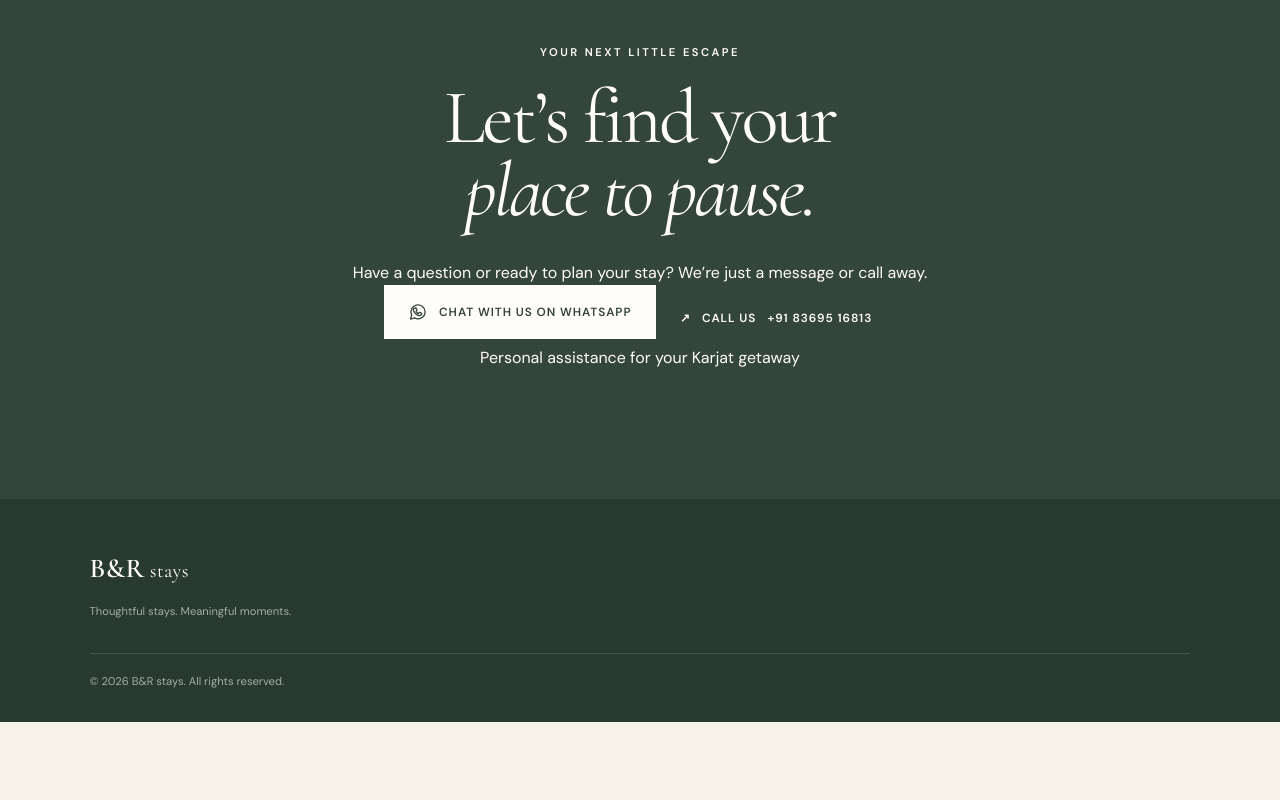
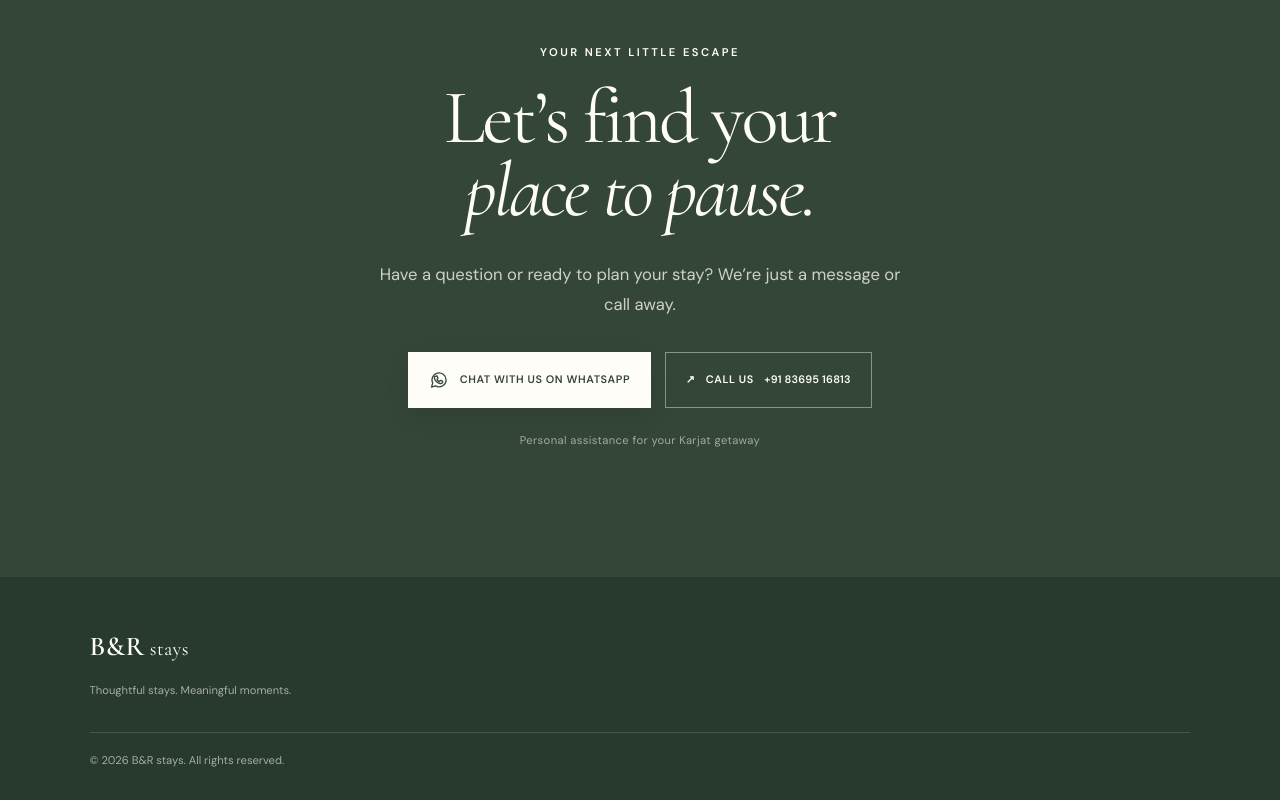
Before and after one commit to bhushanvedpathak06/bnr-stays, a React (Vite) app: page / in a window 1280 px wide. Shown: the part 2597-3397 px from the top of the page. Before the commit the page ends 3319 px from the top, so only its background shows below. Built offline with nearby package versions, Linux system fonts and the light colour scheme; the HTML template or start-up script is replaced by a standard one.

Commit message:
Polish contact section spacing and call-to-action styling

```diff
--- a/src/index.css
+++ b/src/index.css
@@ -326,3 +326,67 @@ footer nav a:hover { color: var(--sand); }
   .brand-story { grid-template-columns: 1fr; gap: 2rem; }
   .brand-story-mark { font-size: 3.2rem; }
 }
+
+
+/* Refined contact section: clear hierarchy and balanced CTAs */
+.brand-contact-intro {
+  max-width: 34rem;
+  margin: 0 auto 2rem;
+  color: rgba(255, 252, 244, .76);
+  font-size: clamp(.95rem, 1.3vw, 1.08rem);
+  line-height: 1.8;
+}
+.brand-contact-actions {
+  display: flex;
+  flex-wrap: wrap;
+  align-items: stretch;
+  justify-content: center;
+  gap: .85rem;
+  width: min(100%, 38rem);
+}
+.brand-contact-actions .button {
+  min-height: 3.5rem;
+  gap: .65rem;
+  padding: .9rem 1.25rem;
+  font-size: .68rem;
+  letter-spacing: .055em;
+}
+.brand-contact-actions .button-light {
+  box-shadow: 0 8px 24px rgba(0, 0, 0, .08);
+}
+.button-contact-call {
+  display: inline-flex;
+  align-items: center;
+  justify-content: center;
+  flex-wrap: wrap;
+  gap: .55rem;
+  border: 1px solid rgba(255, 252, 244, .42);
+  background: transparent;
+  color: var(--ivory);
+  text-decoration: none;
+  transition: background .2s, border-color .2s, transform .2s;
+}
+.button-contact-call:hover {
+  background: rgba(255, 252, 244, .09);
+  border-color: rgba(255, 252, 244, .8);
+  transform: translateY(-2px);
+}
+.contact-phone-number {
+  font-weight: 600;
+  letter-spacing: .02em;
+  white-space: nowrap;
+}
+.brand-contact-note {
+  margin: 1.5rem 0 0;
+  color: rgba(255, 252, 244, .55);
+  font-size: .7rem;
+  letter-spacing: .035em;
+}
+@media (max-width: 560px) {
+  .brand-contact { padding: 5rem 1.25rem; }
+  .brand-contact h2 { font-size: clamp(3rem, 13vw, 4rem); }
+  .brand-contact-intro { max-width: 22rem; margin-bottom: 1.5rem; font-size: .92rem; }
+  .brand-contact-actions { flex-direction: column; width: min(100%, 22rem); }
+  .brand-contact-actions .button { width: 100%; }
+  .brand-contact-note { line-height: 1.6; }
+}
```
